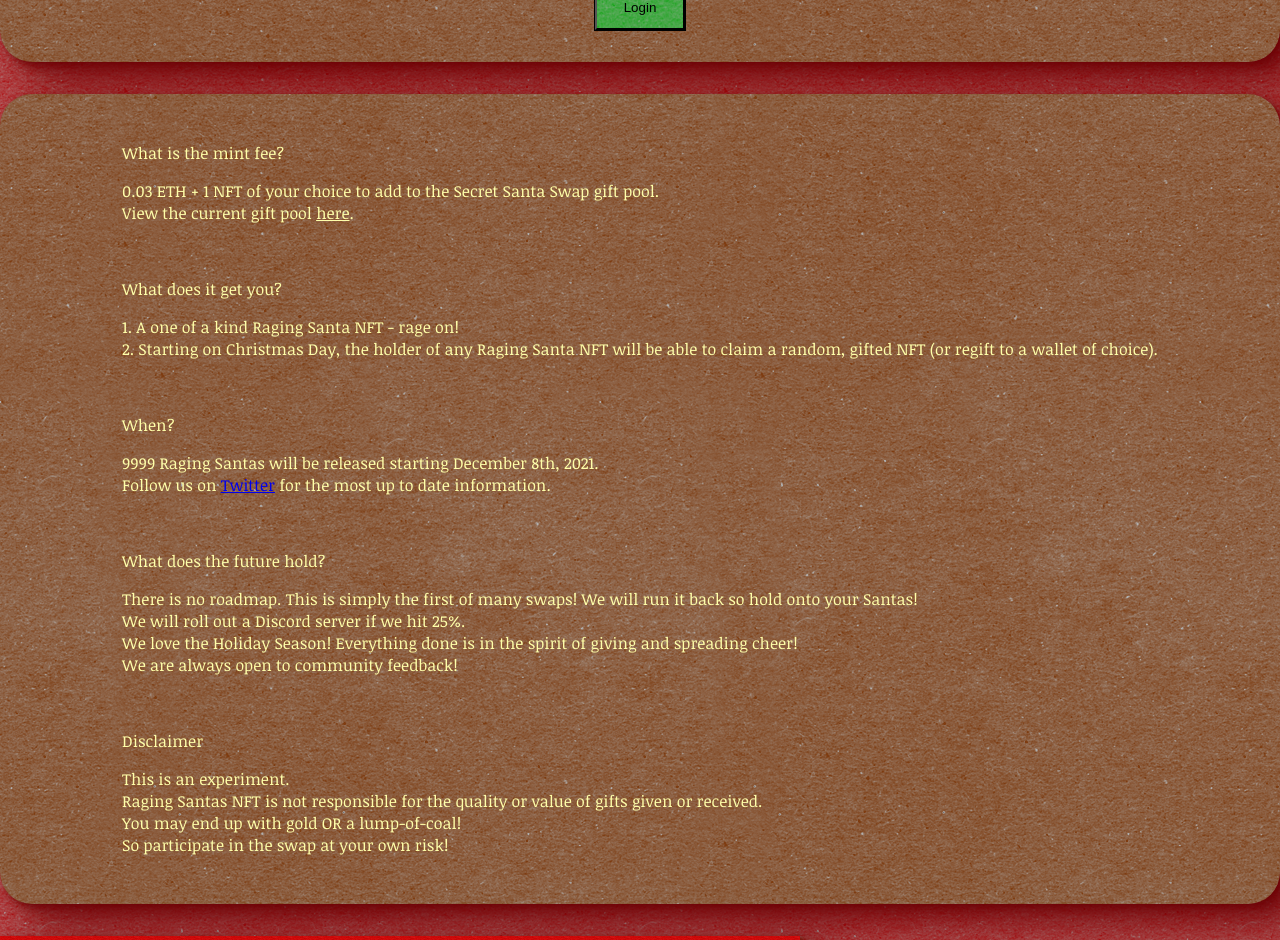
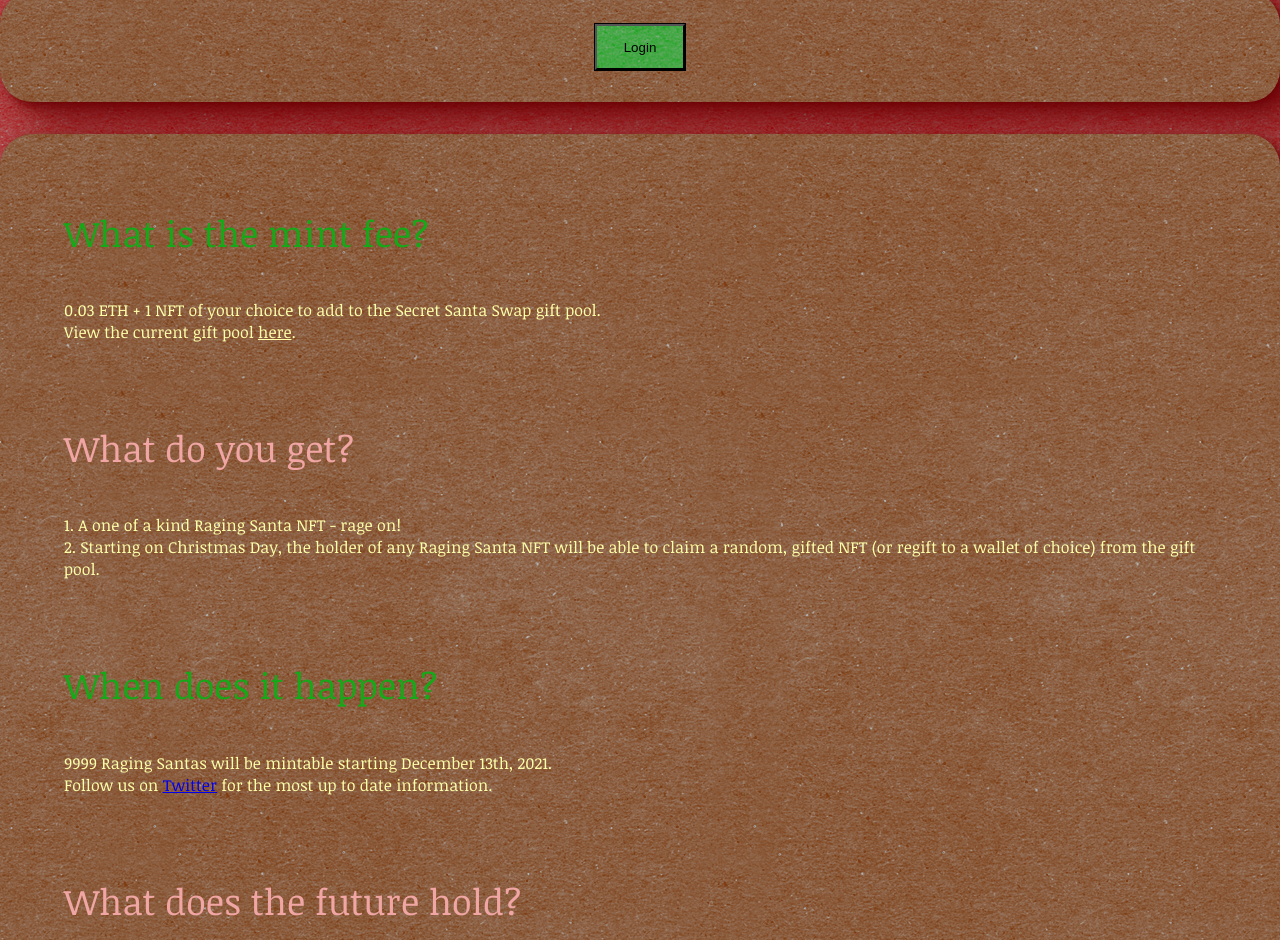
Before and after one commit to bridgetown-collective/secret-santa, a Next.js app: page / in a window 1280 px wide. Shown: the part 1860-2800 px from the top of the page. Built offline with nearby package versions, Linux system fonts and the light colour scheme.

Commit message:
some tweaks

```diff
--- a/components/about.tsx
+++ b/components/about.tsx
@@ -9,7 +9,7 @@ export default function About() {
         </ul>
       </p>
       <p className="text-xl my-2">
-        If so, come participate in <i>this</i> rager - the first ever Secret
+        If so, come participate in <i>this</i> rager - the first ever <i>on-chain</i> Secret
         Santa NFT Swap!
       </p>
     </div>
--- a/components/faq.tsx
+++ b/components/faq.tsx
@@ -2,9 +2,10 @@ import Link from "next/link";
 
 export default function FAQ() {
   return (
-    <div>
+    <div className='faq p-20'>
+      <span>
       <p className="text-xl">What is the mint fee?</p>
-      <p className="text-md">
+      <p className="text-lg">
         0.03 ETH + 1 NFT of your choice to add to the Secret Santa Swap gift
         pool.
         <br />
@@ -14,20 +15,24 @@ export default function FAQ() {
         </Link>
         .
       </p>
+      </span>
 
       <br />
-      <p className="text-xl">What does it get you?</p>
-      <p className="text-md">
+      <span>
+      <p className="text-xl">What do you get?</p>
+      <p className="text-lg">
         1. A one of a kind Raging Santa NFT - rage on!
         <br />
         2. Starting on Christmas Day, the holder of any Raging Santa NFT will be
-        able to claim a random, gifted NFT (or regift to a wallet of choice).
+        able to claim a random, gifted NFT (or regift to a wallet of choice) from the gift pool.
       </p>
+      </span>
 
       <br />
-      <p className="text-xl">When?</p>
-      <p className="text-md">
-        9999 Raging Santas will be released starting December 8th, 2021.
+      <span>
+      <p className="text-xl">When does it happen?</p>
+      <p className="text-lg">
+        9999 Raging Santas will be mintable starting December 13th, 2021.
         <br />
         Follow us on{" "}
         <Link href="https://twitter.com/RagingSantasNFT">
@@ -37,25 +42,34 @@ export default function FAQ() {
         </Link>{" "}
         for the most up to date information.
       </p>
+      </span>
 
       <br />
+      <span>
       <p className="text-xl">What does the future hold?</p>
-      <p className="text-md">
+      <p className="text-lg">
         There is no roadmap. This is simply the first of many swaps! We will run
-        it back so hold onto your Santas!
+        it back so hold onto your Santas for additional value!
         <br />
-        We will roll out a Discord server if we hit 25%.
+        We will roll out a Discord server if we hit 25% sold out.
         <br />
         We love the Holiday Season! Everything done is in the spirit of giving
         and spreading cheer!
         <br />
-        We are always open to community feedback!
+        We are always open to community feedback! Message us on{" "}
+        <Link href="https://twitter.com/RagingSantasNFT">
+          <a target="_blank" rel="noreferrer">
+            <u className="cursor-pointer">Twitter</u>
+          </a>
+        </Link>{" "}
       </p>
+      </span>
 
       <br />
+      <span>
       <p className="text-xl">Disclaimer</p>
-      <p className="text-md">
-        This is an experiment.
+      <p className="text-lg">
+        This is an experimental project.
         <br />
         Raging Santas NFT is not responsible for the quality or value of gifts
         given or received.
@@ -64,6 +78,20 @@ export default function FAQ() {
         <br />
         So participate in the swap at your own risk!
       </p>
+      </span>
+
+      <style jsx global>{`
+        .faq p.text-xl {
+          font-size: 2.25rem;
+          line-height: 1.70em;
+          color: var(--color-green);
+        }
+
+        .faq span:nth-of-type(even) .text-xl {
+          color: var(--color-pink);
+        }
+
+      `}</style>
     </div>
   );
 }
--- a/components/hero.tsx
+++ b/components/hero.tsx
@@ -17,7 +17,7 @@ export default function Hero() {
         </Link>
       </div>
 
-      <div className="mt-10 xl:mt-0 pl-0 lg:pl-8">
+      <div className="pl-0 lg:pl-8 santa-gif">
         <Image
           className="rounded-full"
           src="/assets/raging_santas_slowed.gif"
@@ -26,6 +26,13 @@ export default function Hero() {
           height={400}
         />
       </div>
+      <style jsx global>{`
+        @media(max-width: 1520px) {
+          .santa-gif {
+            padding-top: 2.5rem;
+          }
+        }
+      `}</style>
     </div>
   );
 }
--- a/pages/_app.tsx
+++ b/pages/_app.tsx
@@ -93,6 +93,7 @@ export default function App({ Component, pageProps }) {
           background: url("/assets/cardboard.png");
           background-color: #efa6a4;
           color: black;
+          box-shadow: var(--shadow-elevation-medium-red);
         }
 
         .section {
@@ -164,6 +165,12 @@ export default function App({ Component, pageProps }) {
             16.1px 14.4px 24.3px -1.8px hsl(var(--shadow-color-brown) / 0.34),
             24.5px 22px 37px -2.1px hsl(var(--shadow-color-brown) / 0.34),
             36.1px 32.3px 54.5px -2.5px hsl(var(--shadow-color-brown) / 0.34);
+
+          --color-green: #16A818;
+          --color-pink: #EFA6A4;
+          --color-yellow: #D1CF49;
+          --color-red: #B51316;
+          --color-brown: #7F3C10;
         }
 
     `}</style>
```
